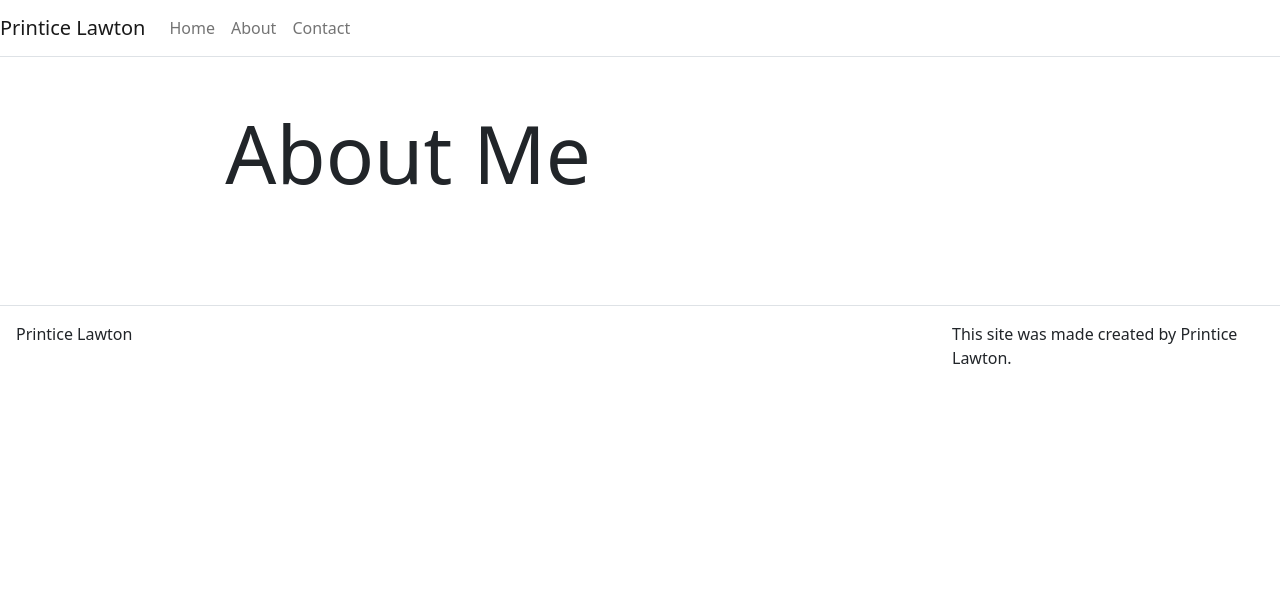
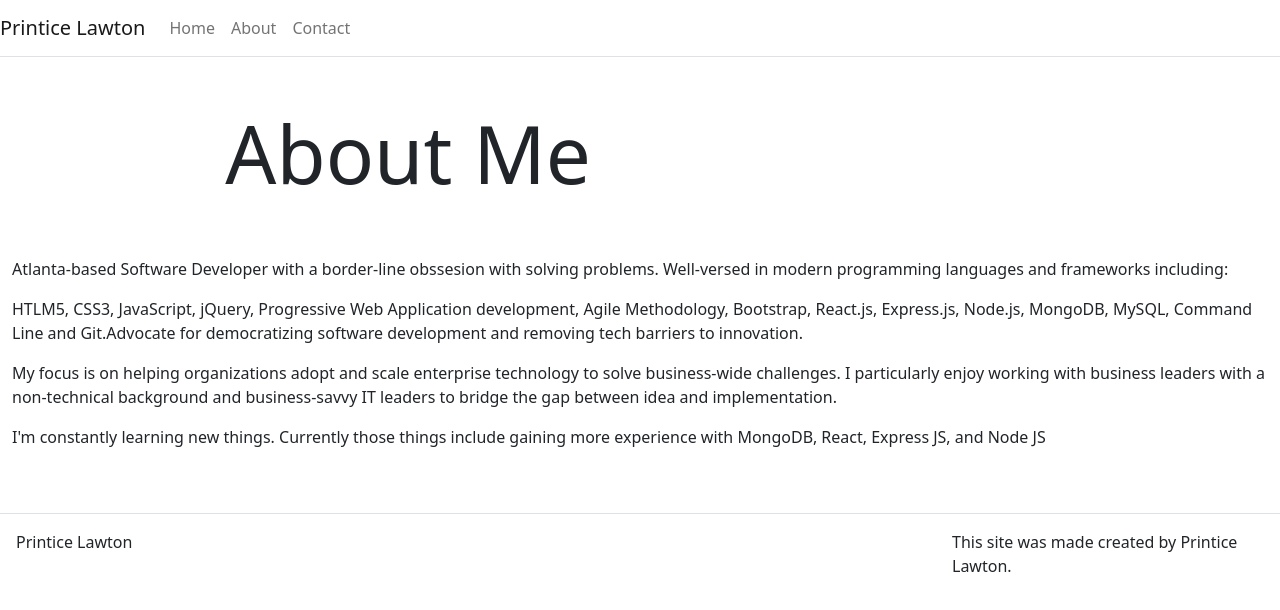
Before and after one commit to printicelawton/react_portfolio, a React (Create React App) app in the folder my-portfolio/: page /about in a window 1280 px wide. Shown: the top 610 px of the page. Built offline with nearby package versions, Linux system fonts and the light colour scheme.

Commit message:
carousel cards render

```diff
--- a/my-portfolio/src/components/Content.js
+++ b/my-portfolio/src/components/Content.js
@@ -5,10 +5,10 @@ import Col from 'react-bootstrap/Col';
 
 function Content(props) {
     return (
-        <Container>
-            <Row>
+        <Container fluid={true}>
+            <Row className="justify-content-center">
                 <Col>
-
+                    {props.children}
                 </Col>
             </Row>
         </Container>
```
Also changed, not shown: my-portfolio/package.json (+1 -8 lines), my-portfolio/.eslintrc.json (deleted), 1 other file (tests, documents, lock files or other folders).
